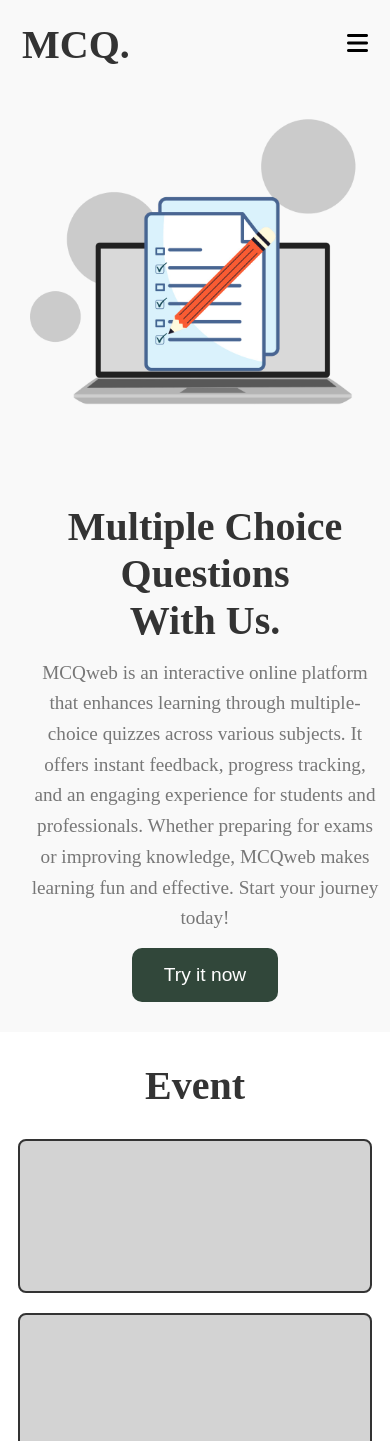
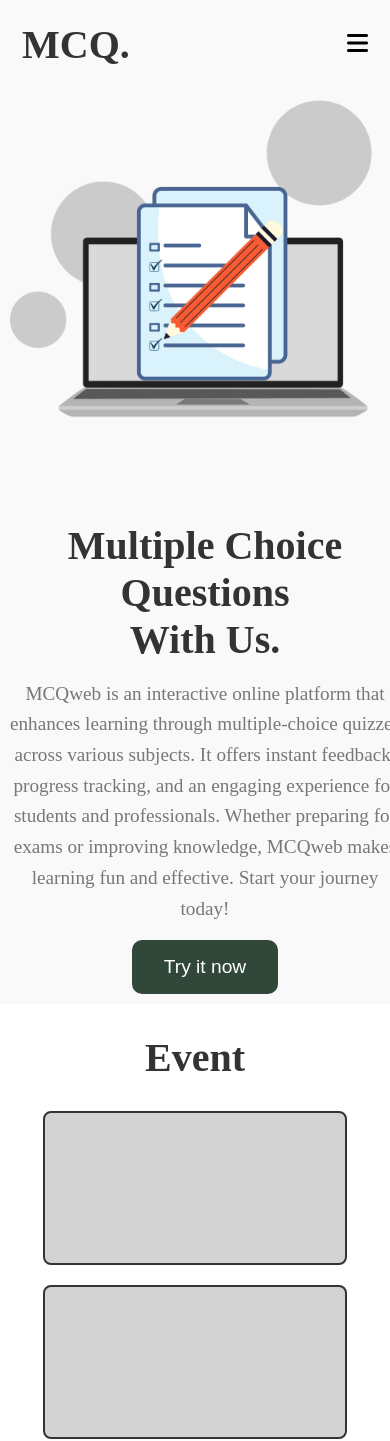
Before and after one commit to dhiraj-001/edu_web, a React (Vite) app: page / in a window 390 px wide. Shown: the top 1441 px of the page. Built offline with nearby package versions, Linux system fonts and the light colour scheme.

Commit message:
first commit

```diff
--- a/src/CSS/Event.css
+++ b/src/CSS/Event.css
@@ -39,7 +39,7 @@
   }
 
   .box {
-    width: 350px; /* Ensures box takes full width */
+    width: 300px; /* Ensures box takes full width */
     max-width: none; /* Removes max-width restriction */
   }
 }
--- a/src/CSS/Home.css
+++ b/src/CSS/Home.css
@@ -59,6 +59,7 @@
   .container {
     flex-direction: column; /* Stack items vertically */
     text-align: center;
+    padding: 0;
   }
 
   .image-container {
```
